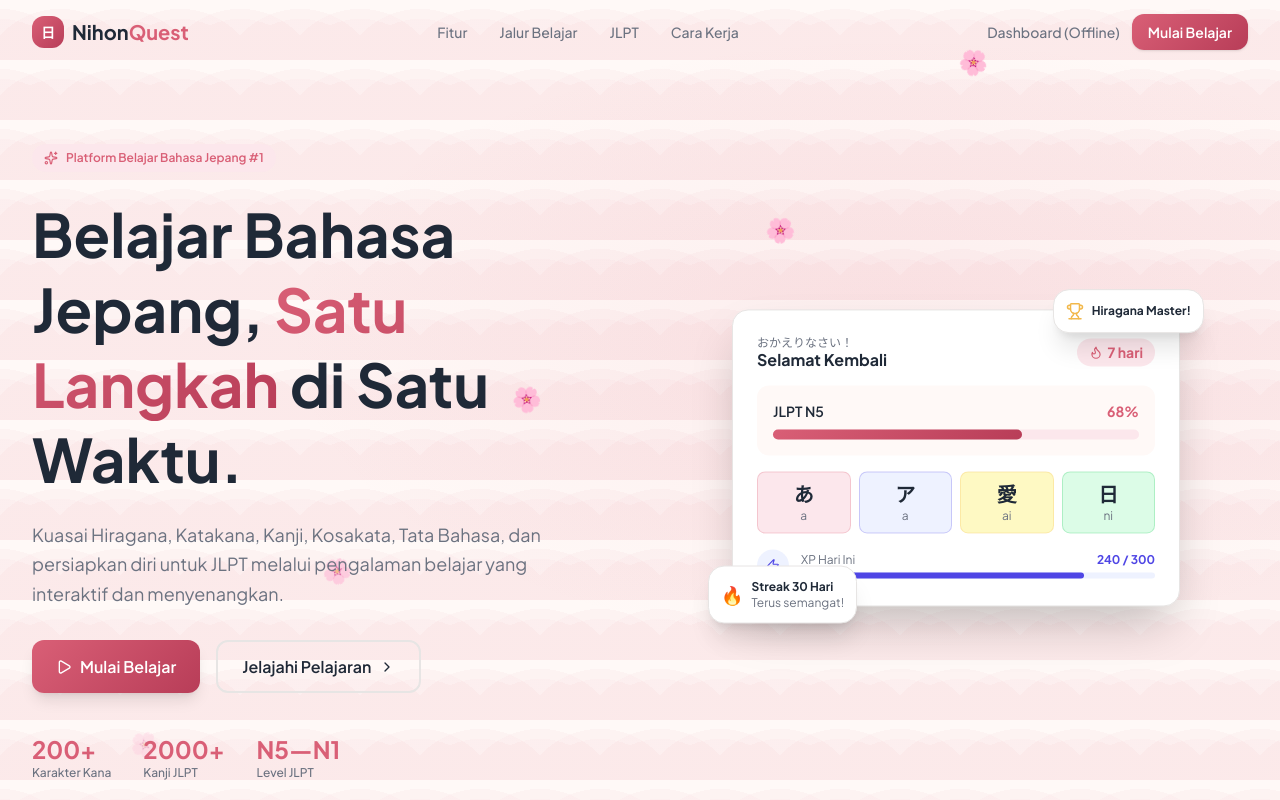
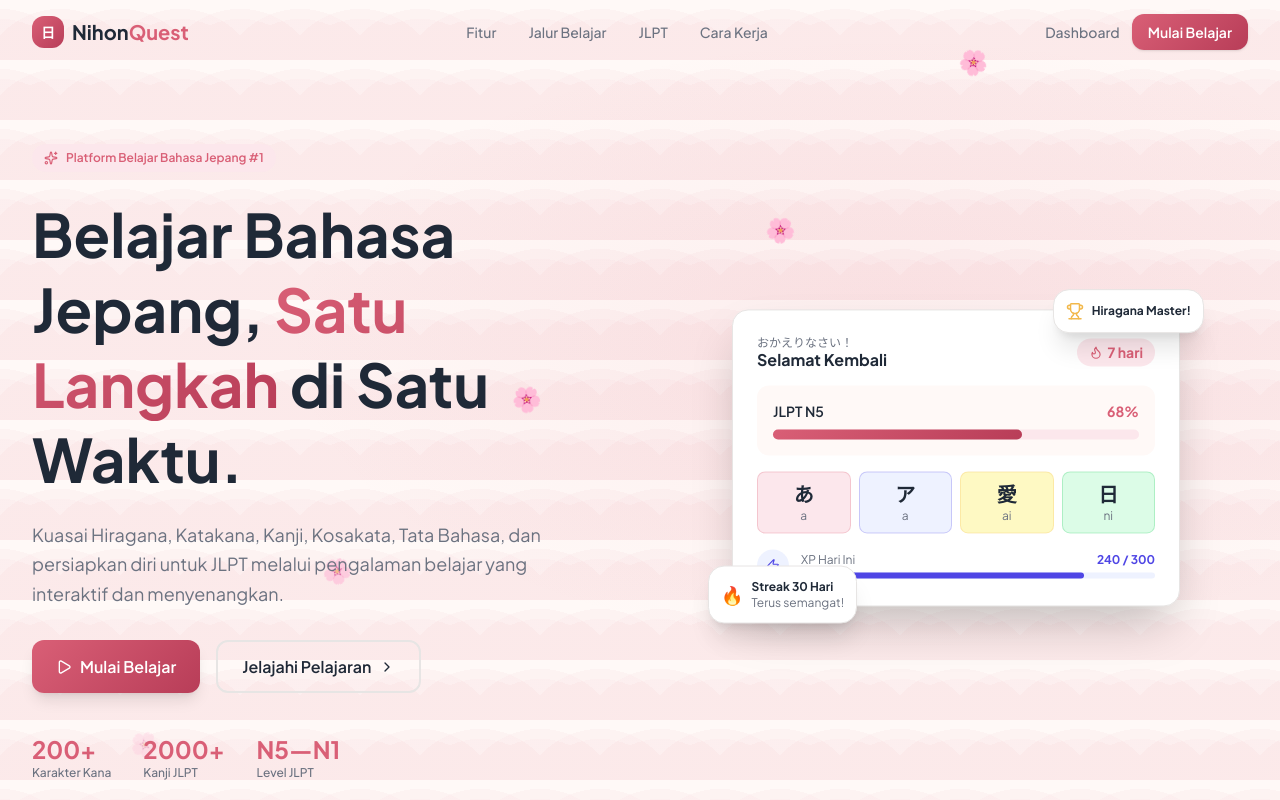
Before and after one commit to Arterouss/NihonQuest, a Next.js app: page / in a window 1280 px wide. Shown: the top 800 px of the page. Built offline with nearby package versions, Linux system fonts and the light colour scheme.

Commit message:
feat: fixed bug login

```diff
--- a/src/app/page.tsx
+++ b/src/app/page.tsx
@@ -82,7 +82,7 @@ function Navbar() {
               href="/dashboard"
               className="text-[#6B7280] hover:text-[#D95F76] font-medium text-sm transition-colors"
             >
-              Dashboard (Offline)
+              Dashboard
             </Link>
             <Link
               href="/dashboard"
@@ -125,7 +125,7 @@ function Navbar() {
               ))}
               <hr className="border-[#E7E5E4]" />
               <Link href="/dashboard" className="text-[#6B7280] font-medium py-2">
-                Dashboard (Offline)
+                Dashboard
               </Link>
               <Link
                 href="/dashboard"
```
